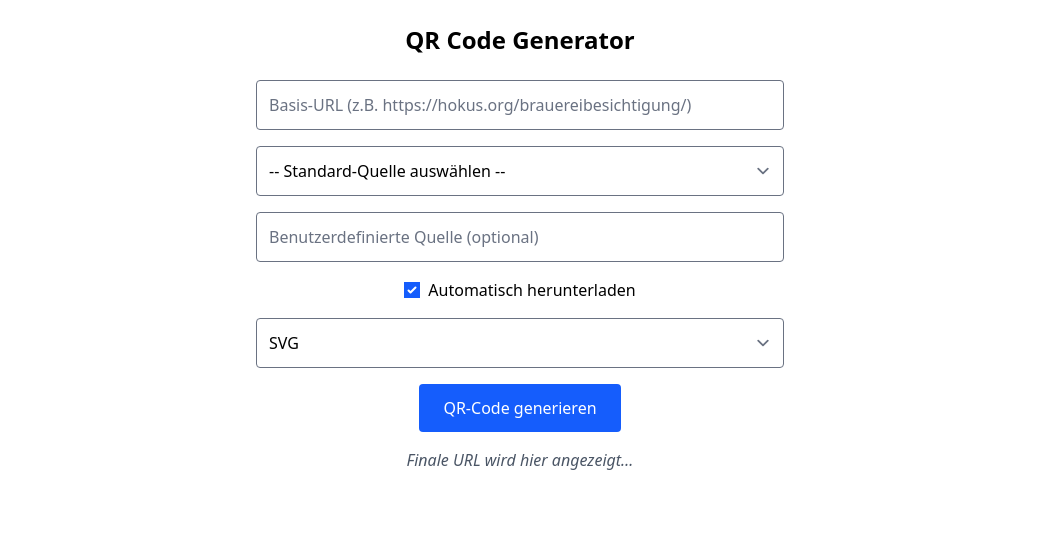
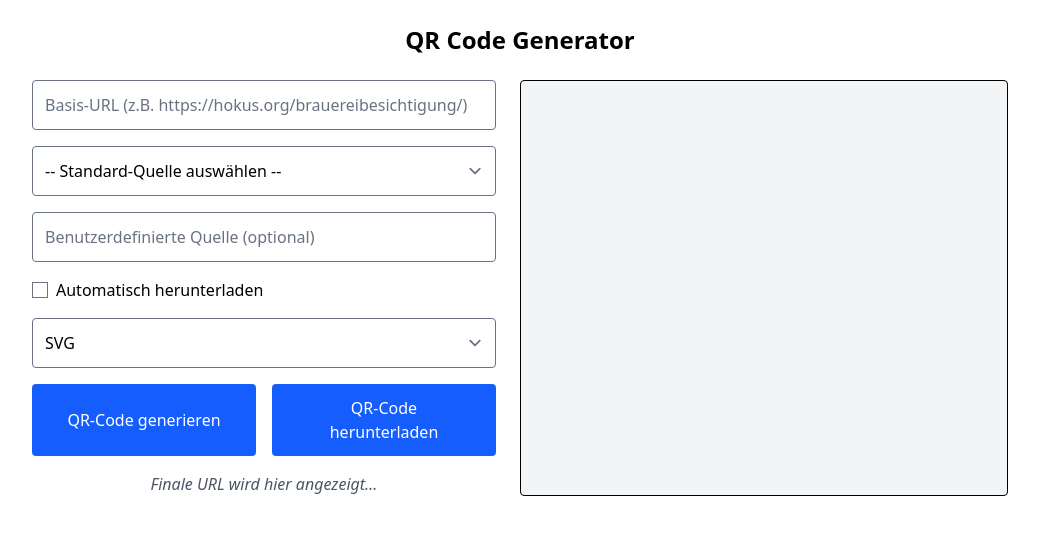
Before and after one commit to Hokus-ev/qr-generator, a SvelteKit app: page / in a window 1280 px wide. Shown: the top 534 px of the page, without its empty margins (120-1159 px from the left). Built offline with nearby package versions, Linux system fonts and the light colour scheme.

Commit message:
Refactor QR Code generator UI and add download functionality

```diff
--- a/src/routes/+page.svelte
+++ b/src/routes/+page.svelte
@@ -1,12 +1,12 @@
 <script lang="ts">
 	import { onMount } from 'svelte';
 	import QRCodeStyling from 'qr-code-styling';
-
+    import type { FileExtension } from 'qr-code-styling';
 	let baseUrl = '';
 	let selectedSrc = '';
 	let customSrc = '';
-	let autoDownload = true;
-	let fileType = 'svg';
+	let autoDownload = false;
+	let fileType: FileExtension = 'svg';
 	let finalUrl = '';
 	let qrCode: QRCodeStyling;
 
@@ -24,10 +24,6 @@
 
 		return url;
 	})();
-
-	// function updatePreview() {
-	// 	finalUrl = buildFinalUrl();
-	// }
 
 	function generateQRCode() {
 		if (!finalUrl) {
@@ -64,14 +60,35 @@
 		qrCode.append(document.getElementById('canvas')!);
 
 		if (autoDownload) {
-			qrCode.download({ name: 'qr', extension: fileType });
+            let srcValue = customSrc || selectedSrc;
+
+			qrCode.download({ name: 'qr_' + srcValue, extension: fileType });
 		}
+	}
+    function downloadQRCode(){
+        if (qrCode) {
+			qrCode.update({ data: finalUrl });
+		}
+
+        qrCode.download({ name: 'qr_' + selectedSrc, extension: fileType });
     }
 </script>
 
-<main class="mx-auto max-w-xl p-6 text-center font-sans">
-	<h1 class="mb-6 text-2xl font-bold">QR Code Generator</h1>
+<style>
+    #canvas :global {
+        svg{
+        max-width: 100%;
+        height: auto;
+        }
+}
+</style>
 
+<main class="mx-auto max-w-5xl p-6 font-sans">
+    <h1 class="mb-6 text-2xl font-bold text-center">QR Code Generator</h1>
+
+    <div class="flex flex-col md:flex-row gap-6">
+        <!-- Formular -->
+        <div class="flex-1">
             <input
                 type="text"
                 bind:value={baseUrl}
@@ -94,7 +111,7 @@
                 class="mb-4 w-full rounded border p-3"
             />
 
-	<label class="mb-4 flex items-center justify-center gap-2">
+            <label class="mb-4 flex items-center gap-2">
                 <input type="checkbox" bind:checked={autoDownload} />
                 <span>Automatisch herunterladen</span>
             </label>
@@ -106,16 +123,27 @@
                 <option value="webp">WEBP</option>
             </select>
 
+            <div class="flex gap-4">
                 <button
                     on:click={generateQRCode}
-		class="rounded bg-blue-600 px-6 py-3 text-white hover:bg-blue-700"
+                    class="flex-1 rounded bg-blue-600 px-6 py-3 text-white hover:bg-blue-700"
                 >
                     QR-Code generieren
                 </button>
+                <button
+                    on:click={downloadQRCode}
+                    class="flex-1 rounded bg-blue-600 px-6 py-3 text-white hover:bg-blue-700"
+                >
+                    QR-Code herunterladen
+                </button>
+            </div>
 
-	<p class="mt-4 text-gray-600 italic">
+            <p class="mt-4 text-gray-600 italic text-center">
                 {finalUrl ? `Finale URL: ${finalUrl}` : 'Finale URL wird hier angezeigt…'}
             </p>
+        </div>
 
-	<div id="canvas" class="mt-6"></div>
+        <!-- Canvas -->
+        <div id="canvas" class="flex-1 mt-6 md:mt-0 border rounded p-4 bg-gray-100" style="max-width: 50%;"></div>
+    </div>
 </main>
```
Lines whose indentation alone changed are shown as unchanged.
